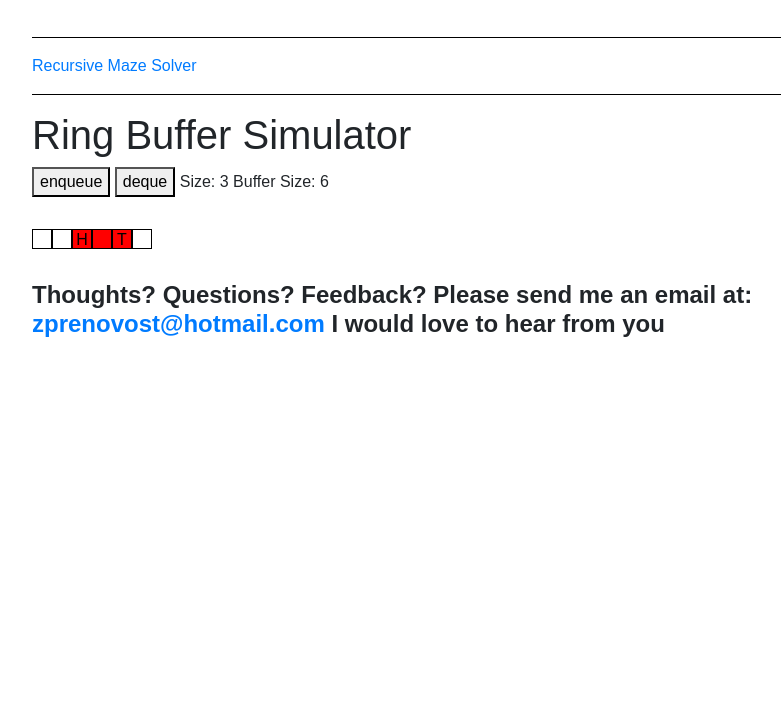
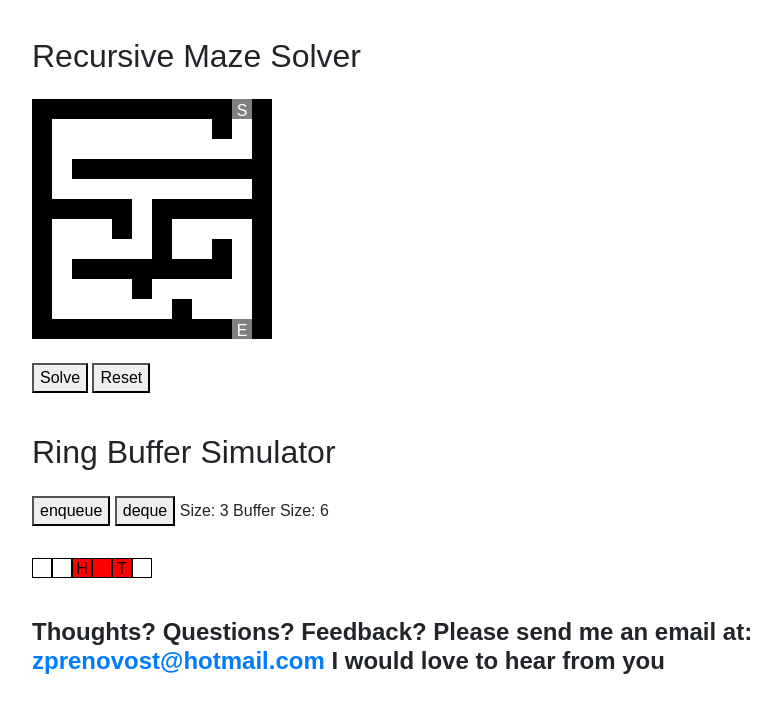
Before and after one commit to zachpren0/zachpren0.github.io, a plain HTML site: page index.html in a window 1280 px wide. Shown: the part 767-1480 px from the top of the page, without its empty margins (148-929 px from the left). Before the commit the page ends 1146 px from the top, so only its background shows below. Drawn offline with nearby package versions, Linux system fonts and the light colour scheme.

Commit message:
move the maze

```diff
--- a/css/maze.css
+++ b/css/maze.css
@@ -12,15 +12,17 @@
     border: 1px solid black;
 }
 .maze-start{
-    background-color: green;
+    background-color: grey;
     text-align: center;
     color: white;
 }
 .maze-end{
-    background-color: red;
+    background-color: grey;
+    text-align: center;
+    color: white;
 }
 .path{
-    background-color: goldenrod;
+    background-color: red;
 }
 
 .maze-row > span{
@@ -29,3 +31,6 @@
     height: 20px;
 
 }
+#mazeContainer{
+    margin: 1.5rem 0 1.5rem 0;
+}
--- a/css/ringBuffer.css
+++ b/css/ringBuffer.css
@@ -43,3 +43,6 @@
 #secret{
     color:red;
 }
+#RingText{
+    margin-bottom: 1.5rem;
+}
--- a/index.html
+++ b/index.html
@@ -14,6 +14,7 @@
         <link rel="stylesheet" href="css/stylesMine.css">
         <link rel="stylesheet" href="css/firewood.css">
         <link rel="stylesheet" href="css/ringBuffer.css">
+        <link rel="stylesheet" href="css/maze.css">
 
 
     </head>
@@ -81,29 +82,35 @@
 
 
 
-    <div>
-      <div class="recursive">
-    <p><a href="maze-solver.html">Recursive Maze Solver</a></p>
-      </div>
-    <h1> Ring Buffer Simulator</h1>
+    <section id="mazeSection" class="section">
+        <h2> Recursive Maze Solver</h2>
+        <div id="mazeContainer">
+
+        </div>
+
+            <button id="enqueue" onclick="recurse()"> Solve </button>
+            <button id="resetButton">Reset</button>
+
+
+    </section>
+    <section id="ringSection" class="section">
+
+    <h2 id="RingText"> Ring Buffer Simulator</h2>
     <button id="enqueue" onclick="enqueue()" > enqueue </button>
     <button id="deque" onclick="deque()"> deque </button>
     <span id="size"> Size: </span>
     <span id="max"> Max: </span>
     <b><span id="secret"></span></b>
-
-
-
-
     <div id="ring-buffer">
 
 
 
     </div>
 
-    </div>
+    </section>
 
     <script type="text/javascript" src="js/ring-buffer.js"></script>
+    <script src="js/maze-solver.js"> </script>
 
     <section id="resume" class="section">
       <h2 class="section-title">Thoughts? Questions? Feedback? Please send me an email at: <a href="mailto:zprenovost@hotmail.com">zprenovost@hotmail.com</a> I would love to hear from you</h2>
--- a/js/maze-solver.js
+++ b/js/maze-solver.js
@@ -3,16 +3,16 @@
 const maze = [
     "xxxxxxxxxxsx",
     "x        x x",
-    "x        x x",
-    "x xxxxxxxx x",
+    "x          x",
+    "x xxxxxxxxxx",
     "x          x",
     "xxxxx xxxxxx",
     "x   x x    x",
-    "x          x",
-    "x xxxxxxxxxx",
-    "x          x",
-    "x          x",
-    "xxxxxxxxxx x",
+    "x     x  x x",
+    "x xxxxxxxx x",
+    "x    x     x",
+    "x      x   x",
+    "xxxxxxxxxxex",
 ];
 
 
@@ -40,6 +40,7 @@ function displayMaze(){
             }
             else if(char == 'e'){
                 cellElement.className ="maze-end";
+                cellElement.innerHTML="E"
             }
             else if (char=="p"){
                 cellElement.className ="path";
@@ -109,7 +110,7 @@ function walk(maze, wall, curr, end, seen, path) {
     // are we at end?
     if (curr.x === end.x && curr.y === end.y) {
         path.push(end);
-        maze[curr.y] = maze[curr.y].substring(0, curr.x) + "p" + maze[curr.y].substring(curr.x + 1);
+        maze[curr.y] = maze[curr.y].substring(0, curr.x) + "e" + maze[curr.y].substring(curr.x + 1);
         displayMaze();
         return true;
     }
@@ -164,3 +165,16 @@ function walk(maze, wall, curr, end, seen, path) {
 
     return false;
 }
+
+const resetButton = document.getElementById("resetButton");
+resetButton.addEventListener("click", resetMaze);
+// Function to reset the maze
+function resetMaze() {
+    // Restore the original maze
+    for (let i = 0; i < maze.length; ++i) {
+        maze[i] = maze[i].replace(/p/g, ' ');
+    }
+
+    // Call the displayMaze function again to update the maze display
+    displayMaze();
+}
```
Also changed, not shown: css/stylesMine.css (line endings or trailing spaces), 1 other file.
